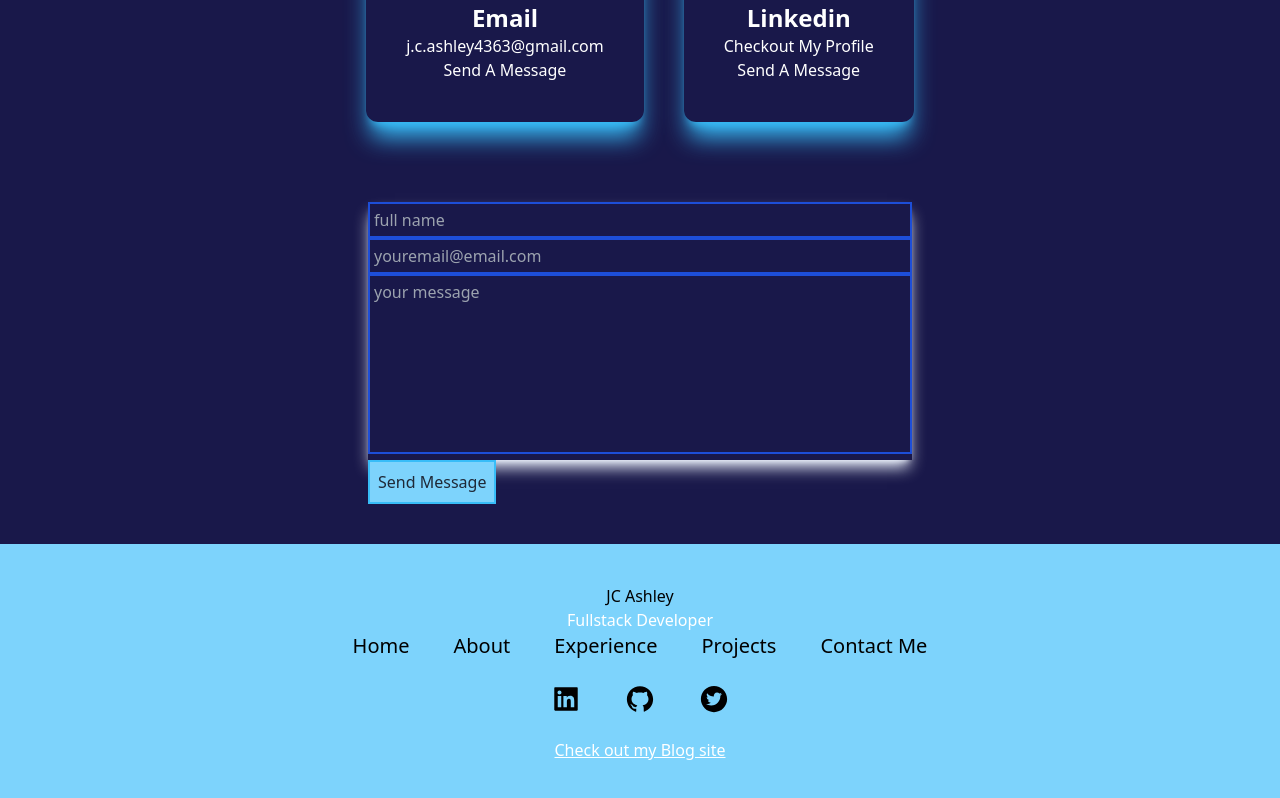
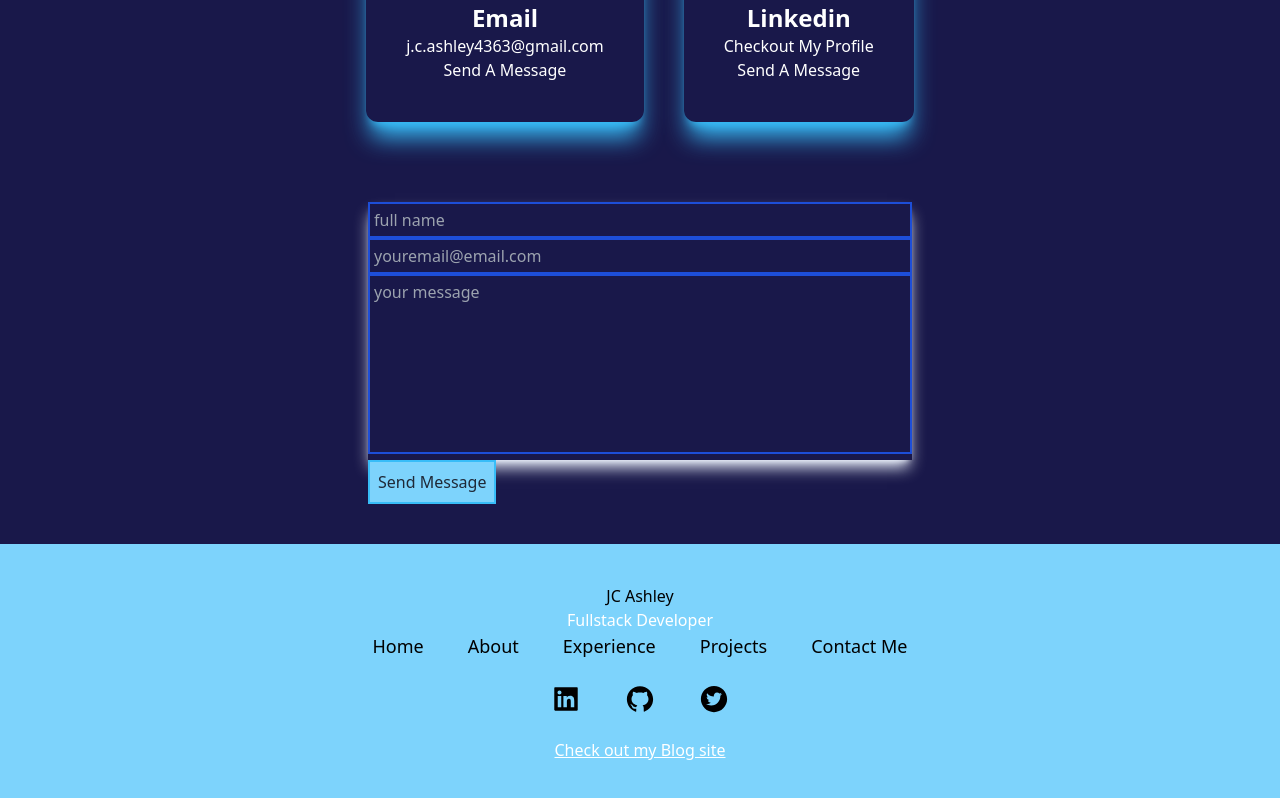
Before and after one commit to Messyginger0804/next.js-portfolio, a Next.js app: page / in a window 1280 px wide. Shown: the part 6279-7077 px from the top of the page. Built offline with nearby package versions, Linux system fonts and the light colour scheme.

Commit message:
styles(Footer.jsx): chagned text size for smaller devices

```diff
--- a/pages/components/Footer.jsx
+++ b/pages/components/Footer.jsx
@@ -9,7 +9,7 @@ function Footer() {
             <a href='#' className='text-black'>JC Ashley</a>
             <h5>Fullstack Developer</h5>
 
-            <ul className='flex justify-center gap-6 md:gap-11 text-xl text-black'>
+            <ul className='flex justify-center gap-6 md:gap-11 text-base md:text-lg text-black'>
                 <li> <a href='#'>Home</a> </li>
                 <li> <a href='#about'>About</a> </li>
                 <li> <a href='#experience'>Experience</a> </li>
```
